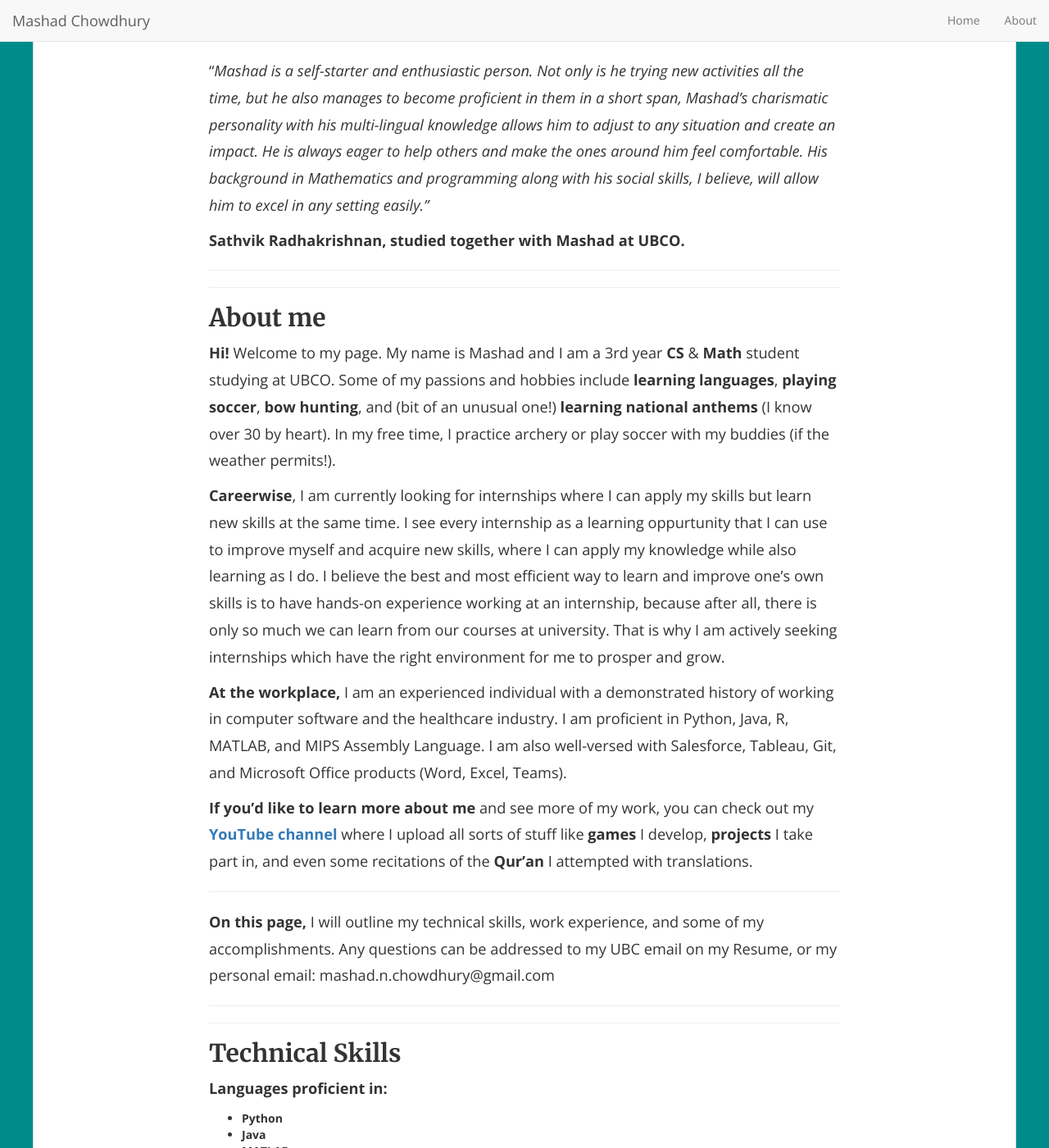
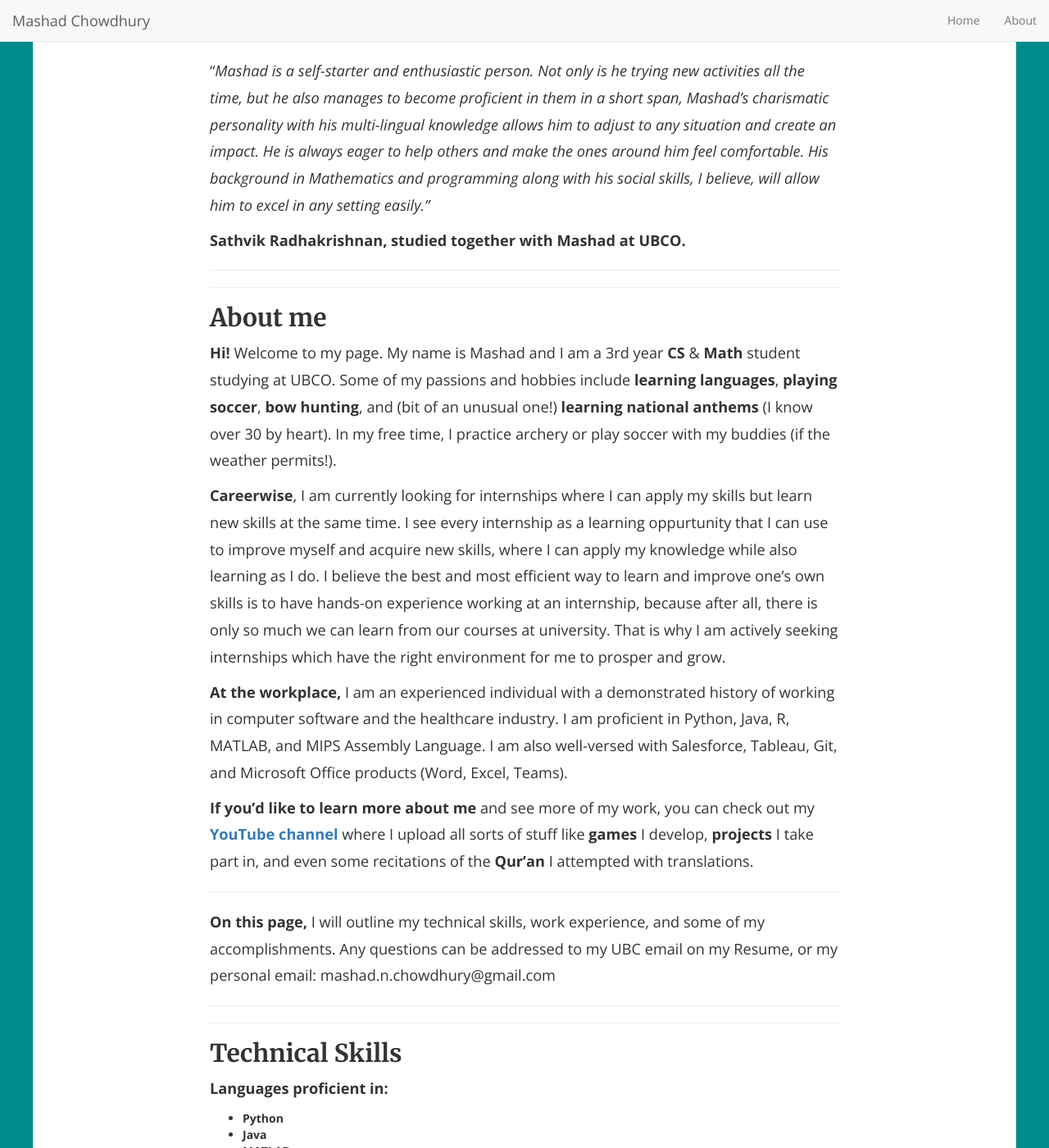
Before and after one commit to mashadchowdhury/mashadchowdhury.github.io, a Jekyll site: the page built from _pages/about.md, in a window 1280 px wide and 1400 px high. Shown: the whole window at 82% size. Built offline with Jekyll 4.4.1, drawn with Linux system fonts in a browser that asks for light colours; nearby versions of some CDN libraries.

Commit message:
Update style.scss

```diff
--- a/css/style.scss
+++ b/css/style.scss
@@ -44,7 +44,7 @@
 }
 
 article {
-  margin: 5em -10em;
+  margin: 5em 0;
 }
 
 p {
@@ -90,7 +90,7 @@
   border-left: solid 1px #cedfea;
   border-right: solid 1px #cedfea;
   &.container {
-    padding: -10em;
+    padding: 0;
   }
 }
 
```
